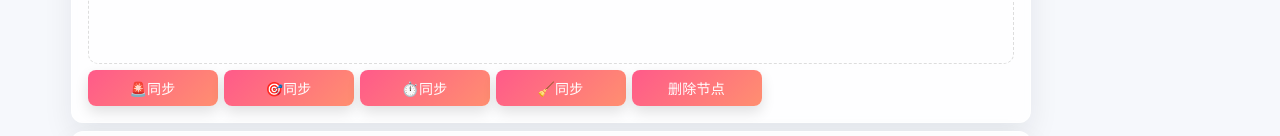
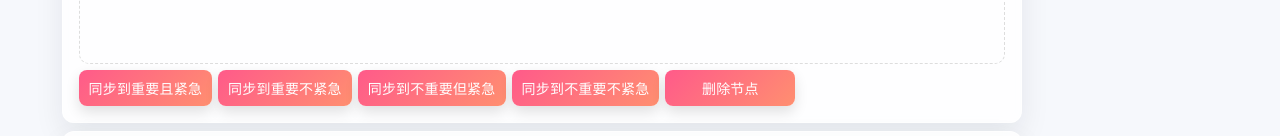
Before and after one commit to LXY-999999/plan_and_diary, a React (Vite) app: page / in a window 1280 px wide. Both pictures are taken after a click on the heading "目标树可视化（二叉树）". Shown: the part 522-658 px from the top of the page. Built offline with nearby package versions, Linux system fonts and the light colour scheme.

Commit message:
ui: use plain quadrant names instead of emoji in quadrant section

```diff
--- a/src/App.tsx
+++ b/src/App.tsx
@@ -887,10 +887,10 @@ function App() {
   }, [diariesByDate, appliedDiarySearch])
 
   const quadrantLabel: Record<QuadrantKey, string> = {
-    important_urgent: '🚨 重要且紧急',
-    important_not_urgent: '🎯 重要不紧急',
-    not_important_urgent: '⏱️ 不重要但紧急',
-    not_important_not_urgent: '🧹 不重要不紧急',
+    important_urgent: '重要且紧急',
+    important_not_urgent: '重要不紧急',
+    not_important_urgent: '不重要但紧急',
+    not_important_not_urgent: '不重要不紧急',
   }
 
   const quadrantEmoji: Record<QuadrantKey, string> = {
@@ -1190,10 +1190,10 @@ function App() {
                   disabled={selectedTreeNodeId === 'root'}
                 >
                   <option value="">不入象限</option>
-                  <option value="important_urgent">🚨 重要且紧急</option>
-                  <option value="important_not_urgent">🎯 重要不紧急</option>
-                  <option value="not_important_urgent">⏱️ 不重要但紧急</option>
-                  <option value="not_important_not_urgent">🧹 不重要不紧急</option>
+                  <option value="important_urgent">重要且紧急</option>
+                  <option value="important_not_urgent">重要不紧急</option>
+                  <option value="not_important_urgent">不重要但紧急</option>
+                  <option value="not_important_not_urgent">不重要不紧急</option>
                 </select>
                 <input value={treeNodeLabelInput} onChange={(e) => setTreeNodeLabelInput(e.target.value)} placeholder="节点名称" disabled={selectedTreeNodeId === 'root'} />
                 <button onClick={renameTreeNode}>重命名</button>
@@ -1213,10 +1213,10 @@ function App() {
                 </ReactFlow>
               </div>
               <div className="row" style={{ marginTop: 6 }}>
-                <button onClick={() => syncTreeNodeToQuadrant(selectedTreeNodeId, 'important_urgent')} disabled={selectedTreeNodeId === 'root'}>🚨同步</button>
-                <button onClick={() => syncTreeNodeToQuadrant(selectedTreeNodeId, 'important_not_urgent')} disabled={selectedTreeNodeId === 'root'}>🎯同步</button>
-                <button onClick={() => syncTreeNodeToQuadrant(selectedTreeNodeId, 'not_important_urgent')} disabled={selectedTreeNodeId === 'root'}>⏱️同步</button>
-                <button onClick={() => syncTreeNodeToQuadrant(selectedTreeNodeId, 'not_important_not_urgent')} disabled={selectedTreeNodeId === 'root'}>🧹同步</button>
+                <button onClick={() => syncTreeNodeToQuadrant(selectedTreeNodeId, 'important_urgent')} disabled={selectedTreeNodeId === 'root'}>同步到重要且紧急</button>
+                <button onClick={() => syncTreeNodeToQuadrant(selectedTreeNodeId, 'important_not_urgent')} disabled={selectedTreeNodeId === 'root'}>同步到重要不紧急</button>
+                <button onClick={() => syncTreeNodeToQuadrant(selectedTreeNodeId, 'not_important_urgent')} disabled={selectedTreeNodeId === 'root'}>同步到不重要但紧急</button>
+                <button onClick={() => syncTreeNodeToQuadrant(selectedTreeNodeId, 'not_important_not_urgent')} disabled={selectedTreeNodeId === 'root'}>同步到不重要不紧急</button>
                 <button onClick={() => deleteTreeNode(selectedTreeNodeId)} disabled={selectedTreeNodeId === 'root'}>删除节点</button>
               </div>
             </details>
```
